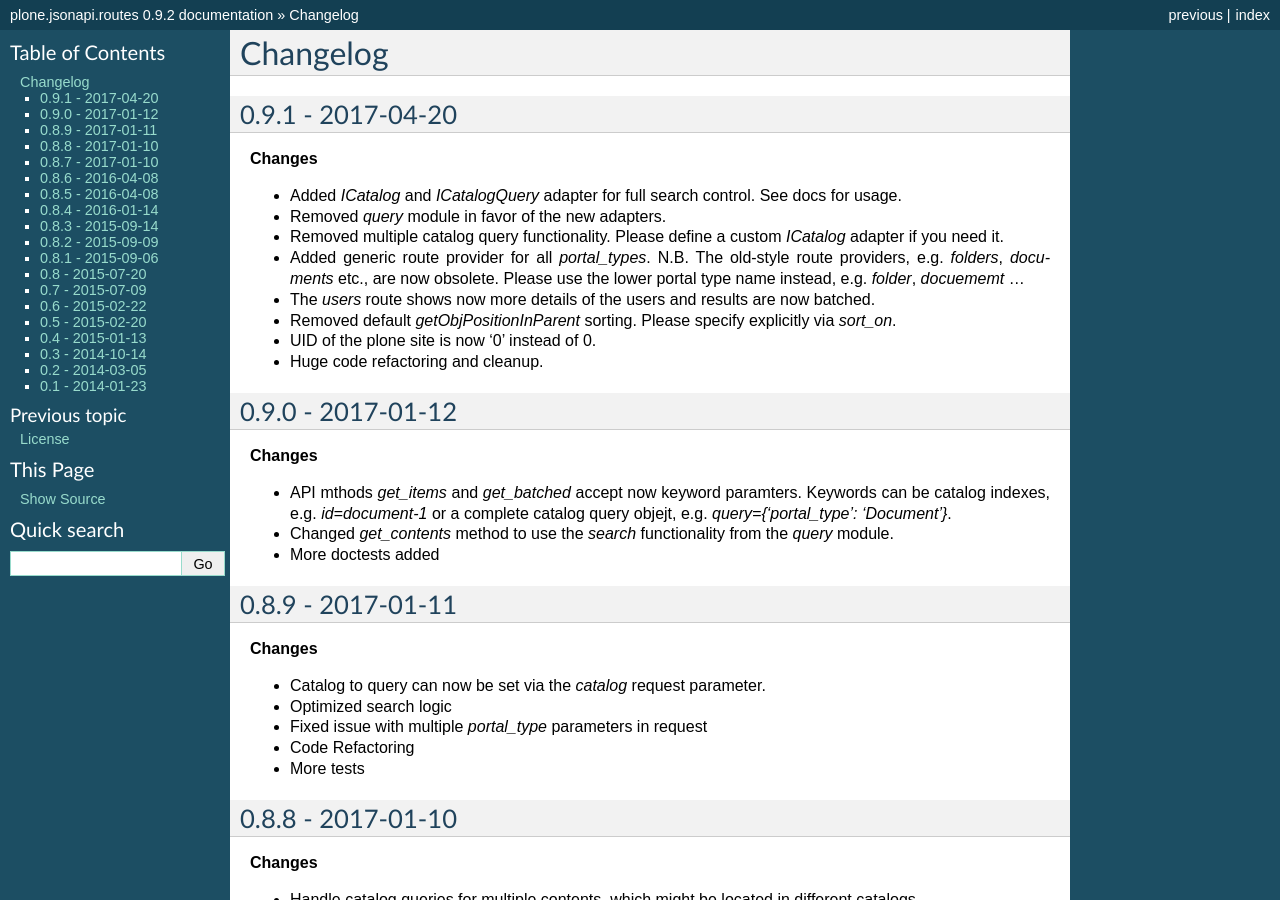
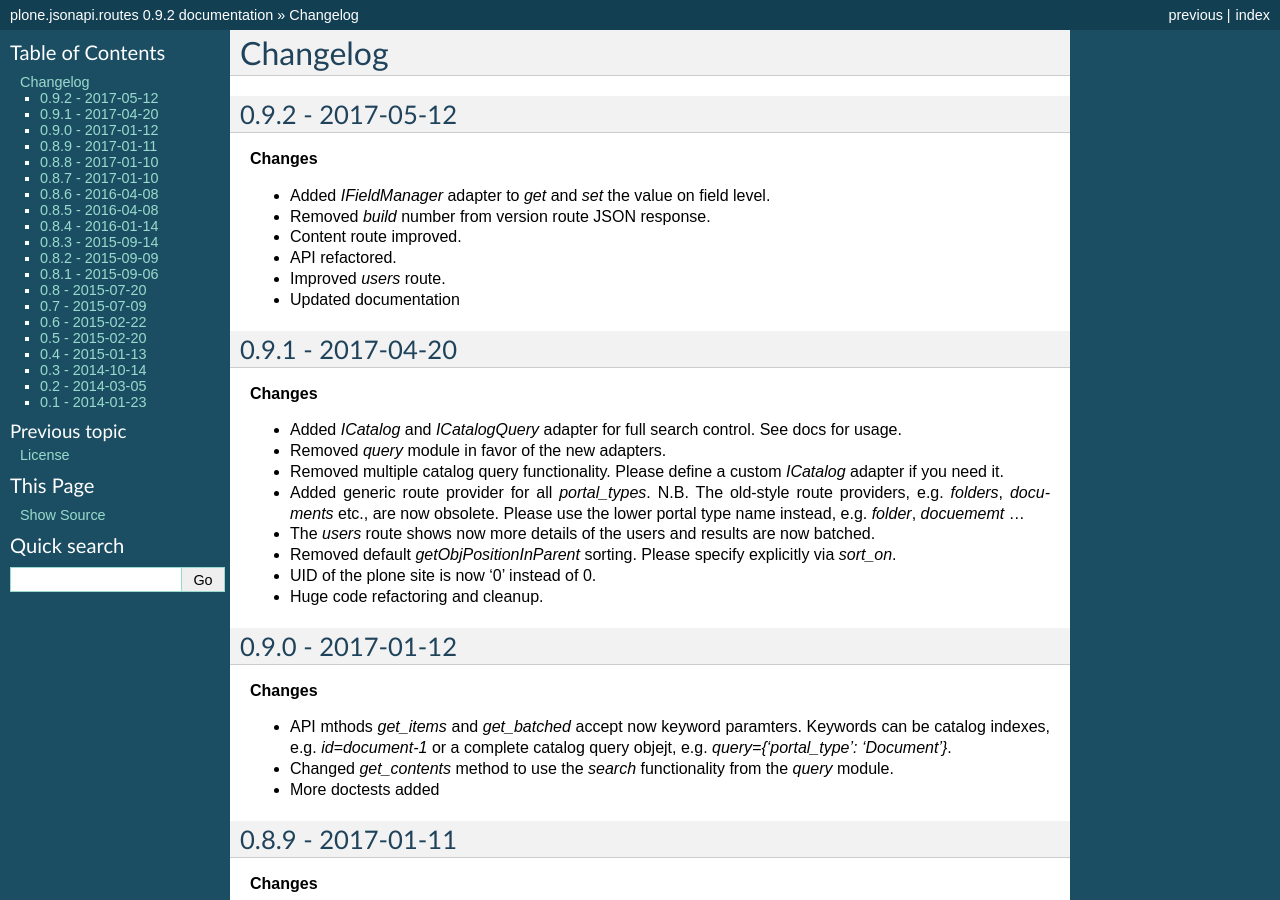
Before and after one commit to collective/plone.jsonapi.routes, a Sphinx documentation site: the page built from docs/HISTORY.rst, in a window 1280 px wide and 900 px high. Built offline with Sphinx 7.4.7, drawn with Linux system fonts in a browser that asks for light colours.

Commit message:
updated changelog

```diff
--- a/docs/HISTORY.rst
+++ b/docs/HISTORY.rst
@@ -1,5 +1,18 @@
 Changelog
 =========
+
+0.9.2 - 2017-05-12
+------------------
+
+**Changes**
+
+- Added `IFieldManager` adapter to `get` and `set` the value on field level.
+- Removed `build` number from version route JSON response.
+- Content route improved.
+- API refactored.
+- Improved `users` route.
+- Updated documentation
+
 
 0.9.1 - 2017-04-20
 ------------------
```
